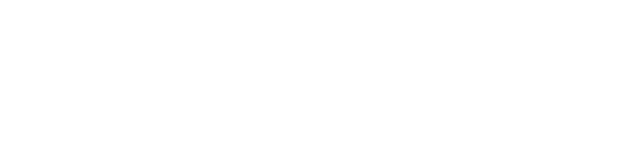
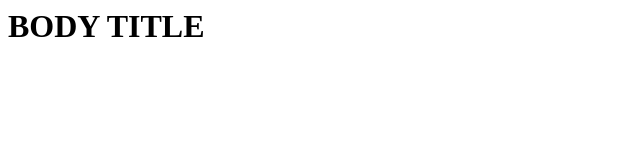
Before and after one commit to alessandro-Porcu-85/git-course, a plain HTML site: page index.html in a window 1280 px wide. Shown: the whole page, without its empty margins (0-640 px from the left). Drawn offline with Linux system fonts and the light colour scheme.

Commit message:
Git Conflicto

```diff
--- a/index.html
+++ b/index.html
@@ -6,7 +6,7 @@
     <title>Primera pagina</title>
 
     <body>
-
+        <h1>BODY TITLE</h1>
     </body>
 </head>
 
```
Also changed, not shown: 1 other file.
